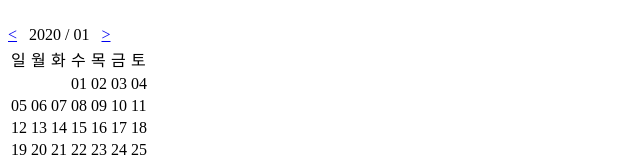
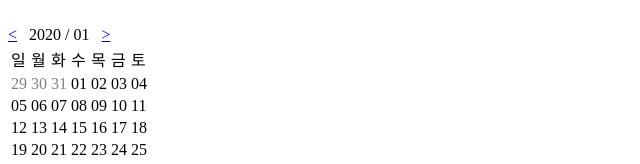
Before and after one commit to kdg1986/ReactCalendar, a React (Create React App) app: page / in a window 1280 px wide. Shown: the top 164 px of the page, without its empty margins (0-640 px from the left). Built offline with nearby package versions, Linux system fonts and the light colour scheme.

Commit message:
앞뒤 날짜 채우는중

```diff
--- a/src/component/NormalCalendar.jsx
+++ b/src/component/NormalCalendar.jsx
@@ -9,6 +9,7 @@ const NormalCalendar = props => {
             console.log( item )
         }
     }
+
 
     //console.log( props.list )
 
@@ -26,7 +27,7 @@ const NormalCalendar = props => {
                         <td>토</td>
                     </tr>
                     {props.list.map( (item,idx)=>{
-                        return( <tr key={idx}>{item.map((item,idx) => <td key={idx} onClick={ () => getValue(item)}>{item ? item.date : ''}</td> )}</tr> )
+                        return( <tr key={idx}>{item.map((item,idx) => <td style={{ color : item.color }} key={idx} onClick={ () => getValue(item)}>{item ? item.date : ''}</td> )}</tr> )
                     })}
                 </tbody>
             </table>
--- a/src/js/common.js
+++ b/src/js/common.js
@@ -18,19 +18,33 @@ export const dateToString = (str) => {
     return `${date.getFullYear()}${mon}${day}`
 }
 
-export const genDateList = prp => {
-    const firstDay = new Date( `${prp.year}/${prp.month}/01` ).getDay();
-    const lastDay = getLastDate(prp.date);
+export const genDateList = prop => {
+    const firstDay = new Date( `${prop.year}/${prop.month}/01` ).getDay();
+    const prvYear  = (prop.month-1) * 1 === 0 ? prop.year-1 : prop.year;
+    const prvMonth = (prop.month-1) * 1 === 0 ? 12 : (prop.month-1)
+    const prvMonStDt = new Date(  prvYear, prvMonth ,'0' ).getDate()-firstDay;
+    const lastDate = getLastDate(prop.date);
+
+    console.log( firstDay )
+
     const obj =
-        Array(firstDay).fill(null).concat(
-            Array(lastDay).fill(null).map(
+        Array(firstDay).fill(null).map( (item,idx) => {
+            return{
+                fullDate : `${prvYear}${prvMonth}${prvMonStDt + (idx+1)}`
+                ,date : `${prvMonStDt + (idx+1)}`
+                ,color : 'grey'
+
+            }
+        }).concat(
+            Array(lastDate).fill(null).map(
                 (item,idx) => {
                     return {
-                        fullDate : `${prp.year}${prp.month}${ idx+1 >= 10 ? idx+1 : '0'+(idx+1) }`
+                        fullDate : `${prop.year}${prop.month}${ idx+1 >= 10 ? idx+1 : '0'+(idx+1) }`
                         ,date : `${ idx+1 >= 10 ? idx+1 : '0'+(idx+1) }`
                     }
                 }
             )
         )
+
     return Array(6).fill(null).reduce( (acc,cur,idx,arr) =>{return acc.concat( [obj.splice(0,7)] )},[]);
 }
```
